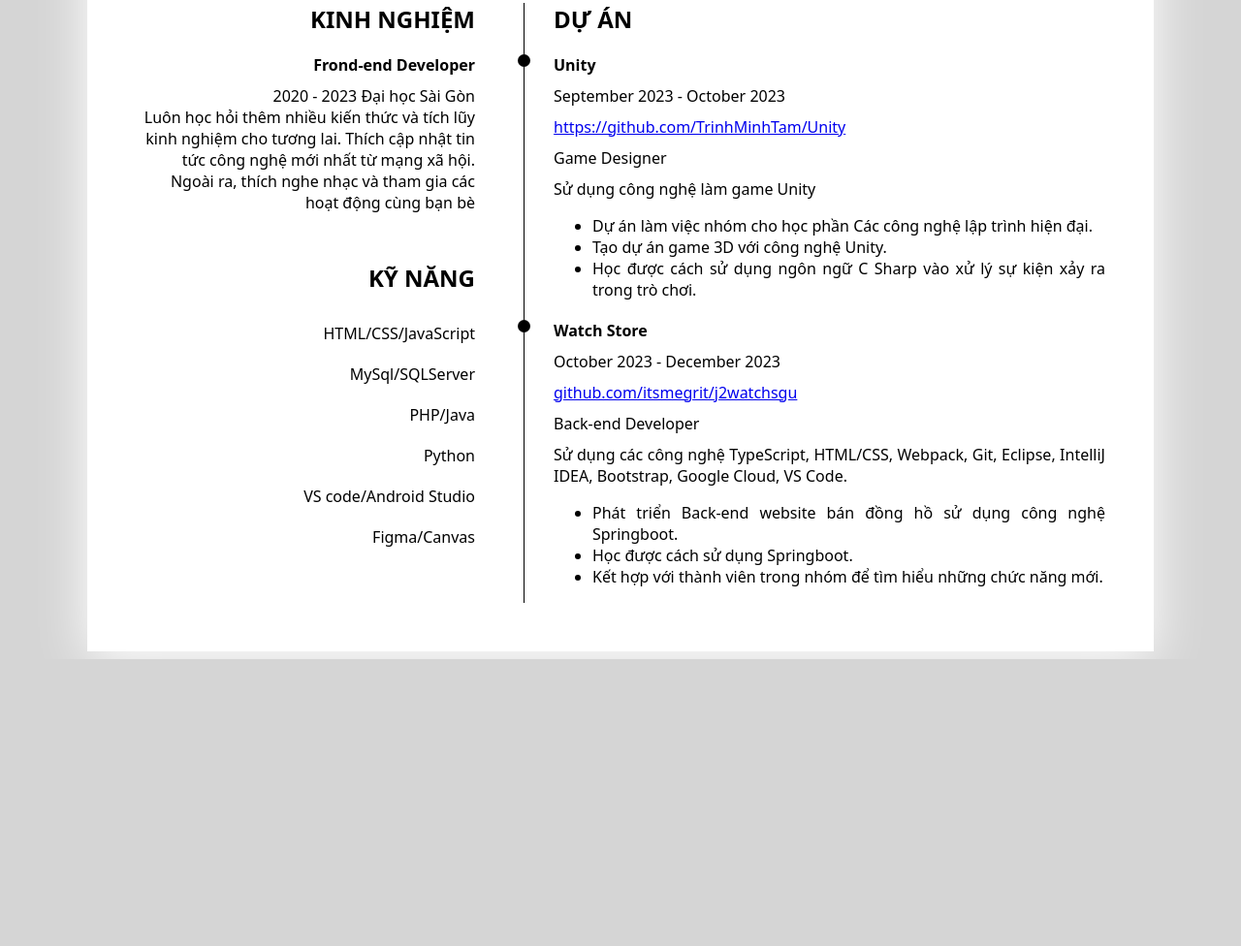
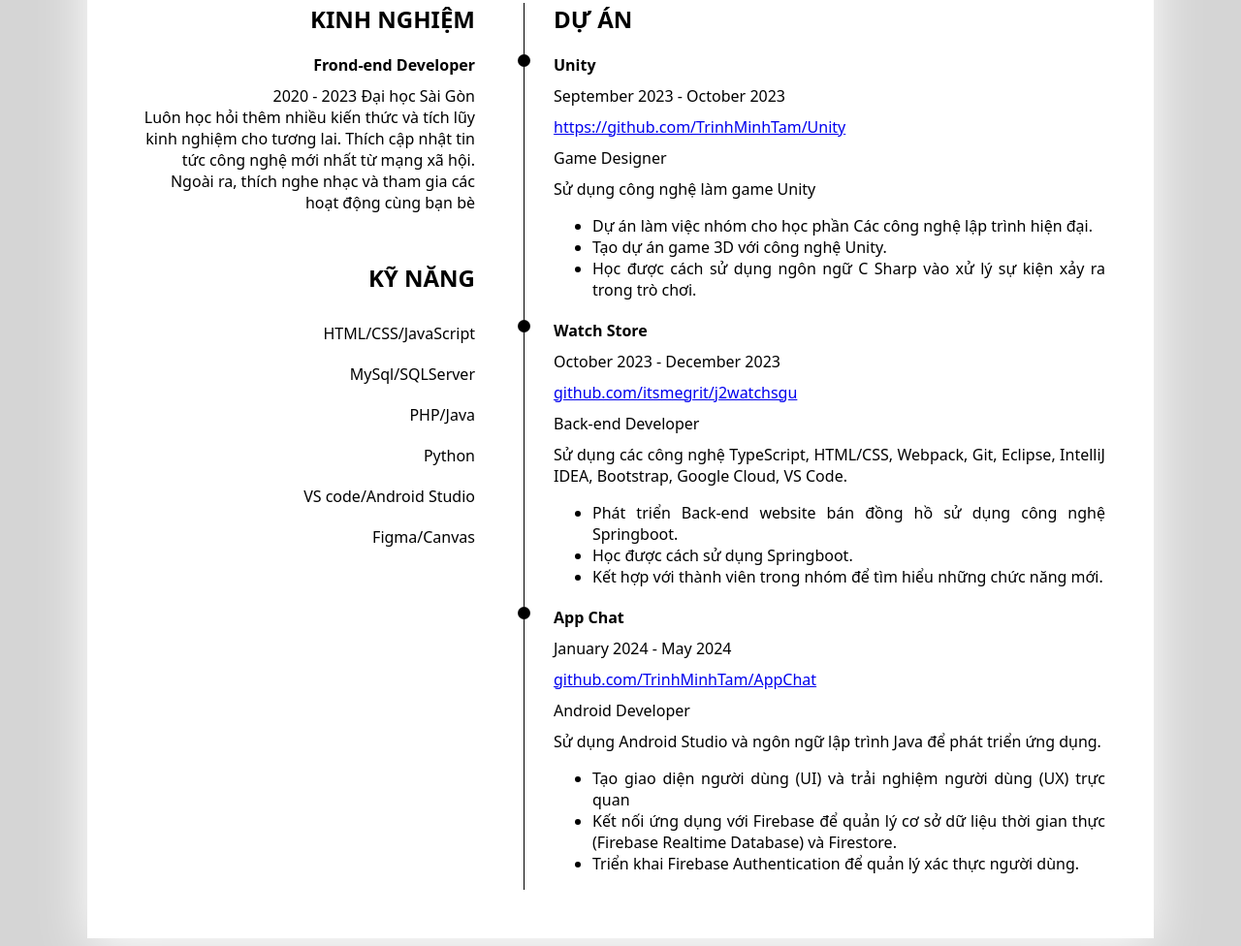
Before and after one commit to TrinhMinhTam/TrinhMinhTam.github.io, a plain HTML site: page index.html in a window 1280 px wide. Shown: the part 585-1561 px from the top of the page at 97% size. Before the commit the page ends 1265 px from the top, so only its background shows below. Drawn offline with Linux system fonts and the light colour scheme.

Commit message:
update 15/5/5024

```diff
--- a/index.html
+++ b/index.html
@@ -117,6 +117,26 @@
                     </ul>
                 </div>
             </div>
+            <div class="item">
+                <h4>App Chat</h4>
+                <div class="time">
+                    January 2024 - May 2024
+                </div>
+                <div class="web">
+                    <a href="https://github.com/TrinhMinhTam/AppChat">github.com/TrinhMinhTam/AppChat</a>
+                </div>
+                <div class="location">
+                    Android Developer
+                </div>
+                <div class="des">
+                    Sử dụng Android Studio và ngôn ngữ lập trình Java để phát triển ứng dụng.
+                    <ul>
+                        <li>Tạo giao diện người dùng (UI) và trải nghiệm người dùng (UX) trực quan</li>
+                        <li>Kết nối ứng dụng với Firebase để quản lý cơ sở dữ liệu thời gian thực (Firebase Realtime Database) và Firestore.</li>
+                        <li>Triển khai Firebase Authentication để quản lý xác thực người dùng.</li>
+                    </ul>
+                </div>
+            </div>
            </div>
         </div>
     </body>
```
Also changed, not shown: 1 other file.
